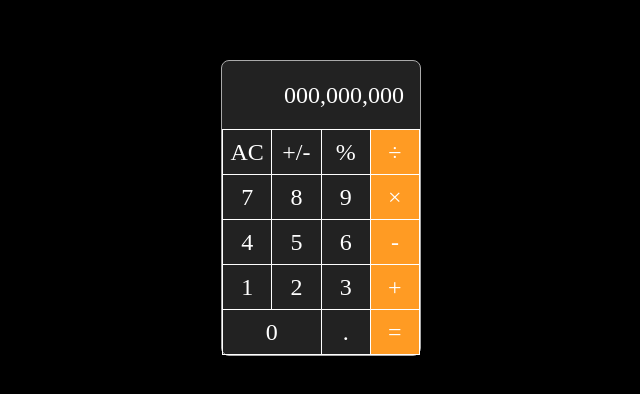
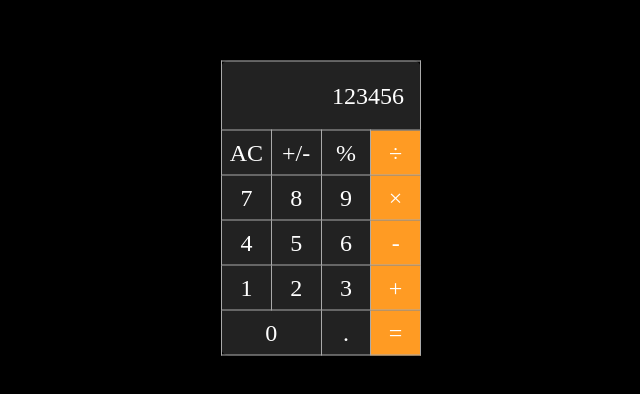
Before and after one commit to junwoo1519/A-calculator, a plain HTML site: page src/index.html in a window 1280 px wide. Shown: the part 192-586 px from the top of the page, without its empty margins (319-959 px from the left). Drawn offline with Linux system fonts and the light colour scheme.

Commit message:
타입스크립트 인식을 못하여 자바스크립트로 컴파일후 적용

```diff
--- a/css/style.scss
+++ b/css/style.scss
@@ -11,14 +11,14 @@
   width: 200px;
   background: #222;
   color: #FFF;
-  border: 1px solid #aaa;
   border-radius: 8px;
   font-size: 24px;
 
   &__header {
     text-align: right;
     padding: 16px;
-
+    border: 1px solid #aaa;
+    border-bottom: none;
   }
 
   &__table {
@@ -29,7 +29,7 @@
     }
 
     td,th{
-      border: 1px solid #FFF;
+      border: 1px solid #aaa;
       button{
         width: 100%;
         padding: 4px;
--- a/src/index.html
+++ b/src/index.html
@@ -8,12 +8,12 @@
   <title>MoongaeCloud 계산기</title>
   <link rel="stylesheet" href="../css/reset.css">
   <link rel="stylesheet" href="../css/style.css">
-  <script src="script.ts" defer></script>
+  <script src="script.js" defer></script>
 </head>
 <body class="body">
 <article class="calculator">
   <div class="calculator__header">
-    000,000,000
+    0
   </div>
   <table class="calculator__table">
     <caption>calculator</caption>
--- /dev/null
+++ b/src/script.js
@@ -0,0 +1,2 @@
+var calculatorScreen = document.querySelector(".calculator__header");
+calculatorScreen.textContent = "123456";
```
Also changed, not shown: css/style.css, 2 other files.
